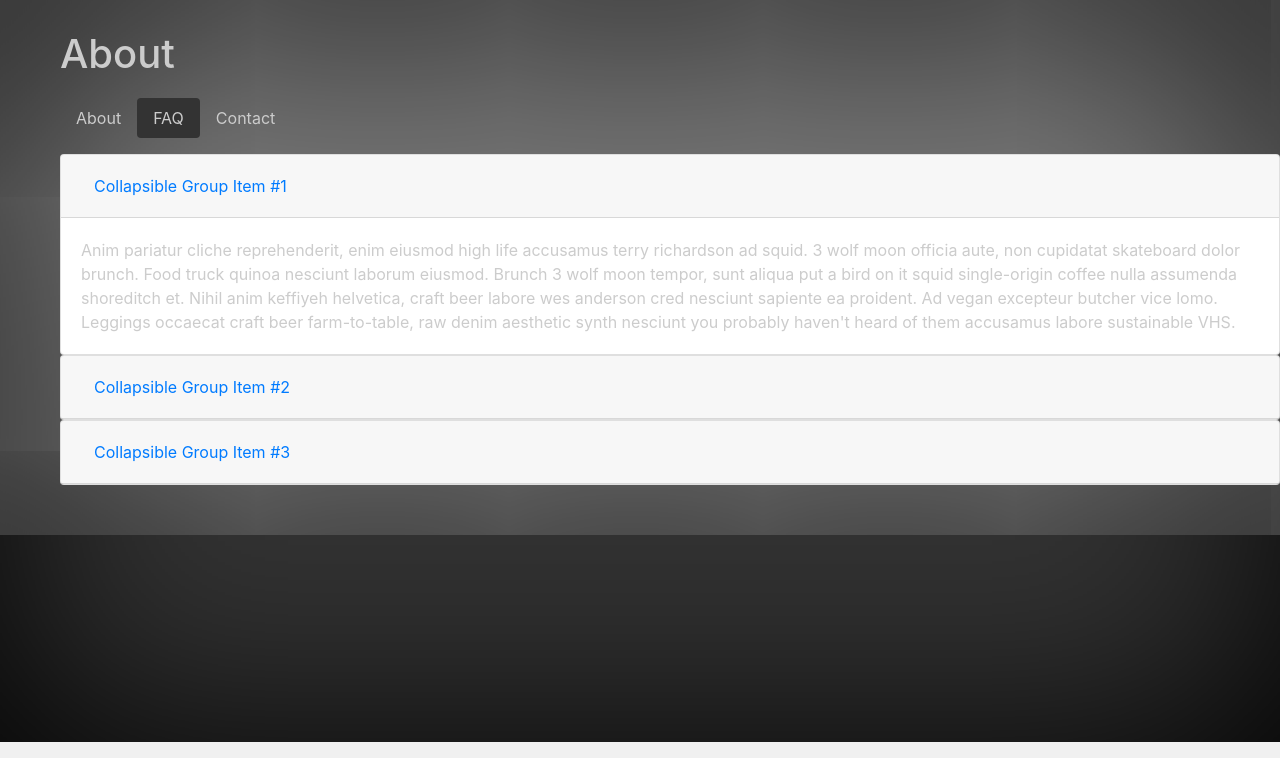
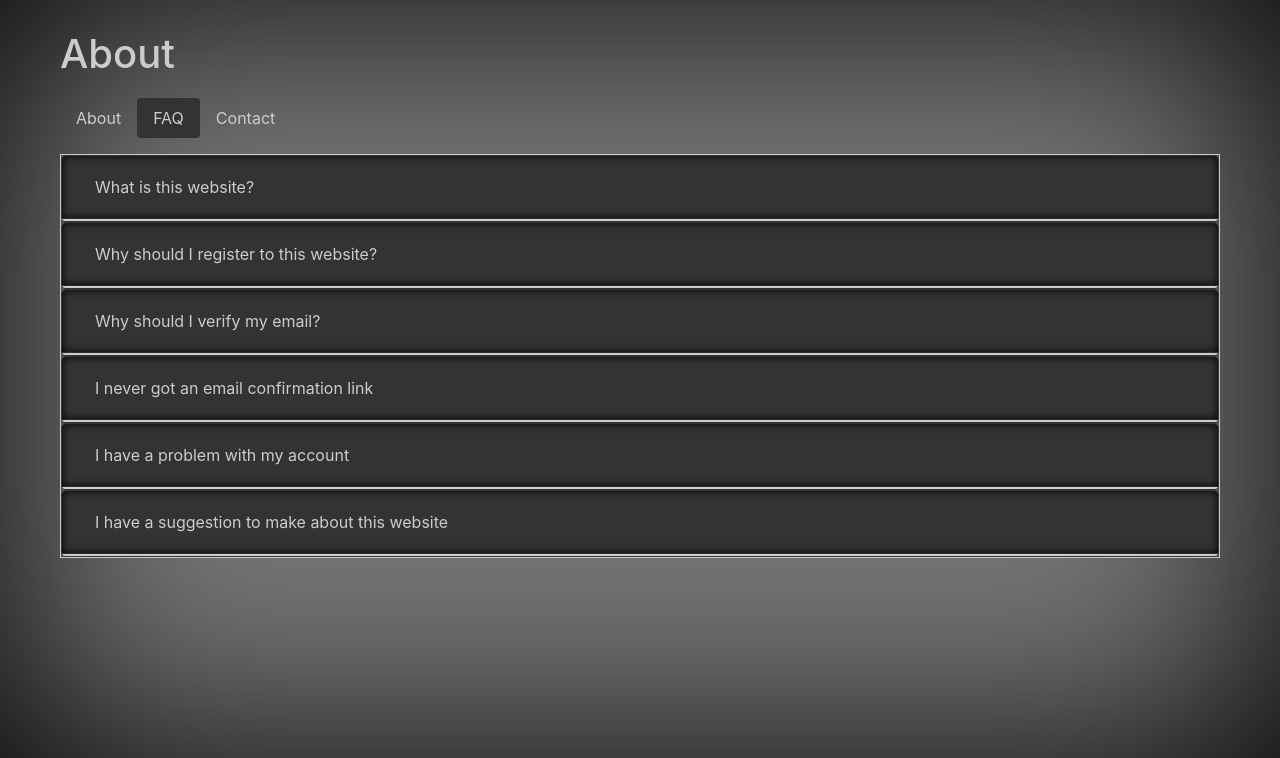
Before and after one commit to bclai7/Top_HHA, a Flask app: page /about in a window 1280 px wide, after a click on "FAQ". Shown: the part 58-816 px from the top of the page. Run offline with Flask 2, Linux system fonts and the light colour scheme; parts of the project's set-up code (start-up, migrations or seed data) failed here and were passed over; some libraries are stand-ins or nearby versions.

Commit message:
Update FAQ on about page
-Added FAQ questions on about page
-Formated FAQ accordion element to fit color scheme of website

```diff
--- a/static/css/coolgrey_theme.css
+++ b/static/css/coolgrey_theme.css
@@ -229,3 +229,38 @@ input[type="range"]::-ms-fill-upper {
   color: white;
   background: #333;
 }
+
+/* FAQ */
+.accordion{
+  border: solid 1px #ccc;
+}
+.accordion .card {
+  border-color: #333;
+  padding-bottom: 2px;
+  background: #ccc;
+}
+
+.accordion .card .card-header{
+  background: #333;
+  box-shadow: inset 0 0 .5rem black;
+}
+
+.accordion .card .card-header .btn-link{
+  color: #ccc;
+}
+
+.accordion .card .card-header .btn-link:hover{
+  color: white;
+  text-decoration: none;
+}
+
+.accordion .card .card-header .btn-link:active,
+.accordion .card .card-header .btn-link:focus{
+  text-decoration: none;
+}
+
+.accordion .card .card-body{
+  background: #ccc;
+  color: #333;
+  border: solid 1px #333;
+}
--- a/static/css/styles.css
+++ b/static/css/styles.css
@@ -381,6 +381,6 @@ a, .close{
 
 /* ABOUT PAGE */
 .aboutContent{
-  margin: 20px 0 0 60px;
-  padding: 0 0 50px 0;
+  margin: 20px 60px 0 60px;
+  padding: 0 0 200px 0;
 }
--- a/templates/about.html
+++ b/templates/about.html
@@ -24,50 +24,106 @@
 
       <!-- FAQ Page -->
       <div class="tab-pane fade" id="pills-faq" role="tabpanel" aria-labelledby="pills-faq-tab">
-        <div id="accordion">
+        <div class="accordion" id="accordion">
+
           <div class="card">
             <div class="card-header" id="headingOne">
               <h5 class="mb-0">
-                <button class="btn btn-link" data-toggle="collapse" data-target="#collapseOne" aria-expanded="true" aria-controls="collapseOne">
-                  Collapsible Group Item #1
+                <button class="btn btn-link collapsed" data-toggle="collapse" data-target="#collapseOne" aria-expanded="false" aria-controls="collapseOne">
+                  What is this website?
                 </button>
               </h5>
             </div>
-
-            <div id="collapseOne" class="collapse show" aria-labelledby="headingOne" data-parent="#accordion">
+            <div id="collapseOne" class="collapse" aria-labelledby="headingOne" data-parent="#accordion">
               <div class="card-body">
-                Anim pariatur cliche reprehenderit, enim eiusmod high life accusamus terry richardson ad squid. 3 wolf moon officia aute, non cupidatat skateboard dolor brunch. Food truck quinoa nesciunt laborum eiusmod. Brunch 3 wolf moon tempor, sunt aliqua put a bird on it squid single-origin coffee nulla assumenda shoreditch et. Nihil anim keffiyeh helvetica, craft beer labore wes anderson cred nesciunt sapiente ea proident. Ad vegan excepteur butcher vice lomo. Leggings occaecat craft beer farm-to-table, raw denim aesthetic synth nesciunt you probably haven't heard of them accusamus labore sustainable VHS.
+                MyTopHHA.com is a website where you can make a list of your top Hip Hop Artists. First, you have to set your criteria based off of a list
+                of categories on the "My Criteria" page. Next, you go to the "Rate Artists" page and select the hip hop artists you would like to rate.
+                You will then rate the artists on a scale from 1 to 10 for each category. Your criteria settings combined with your artist ratings will
+                give the artists a total score, and rank them in order on the "My Top Artists" page. For a full decription please visit the "About" tab.
               </div>
             </div>
           </div>
+
           <div class="card">
             <div class="card-header" id="headingTwo">
               <h5 class="mb-0">
                 <button class="btn btn-link collapsed" data-toggle="collapse" data-target="#collapseTwo" aria-expanded="false" aria-controls="collapseTwo">
-                  Collapsible Group Item #2
+                  Why should I register to this website?
                 </button>
               </h5>
             </div>
             <div id="collapseTwo" class="collapse" aria-labelledby="headingTwo" data-parent="#accordion">
               <div class="card-body">
-                Anim pariatur cliche reprehenderit, enim eiusmod high life accusamus terry richardson ad squid. 3 wolf moon officia aute, non cupidatat skateboard dolor brunch. Food truck quinoa nesciunt laborum eiusmod. Brunch 3 wolf moon tempor, sunt aliqua put a bird on it squid single-origin coffee nulla assumenda shoreditch et. Nihil anim keffiyeh helvetica, craft beer labore wes anderson cred nesciunt sapiente ea proident. Ad vegan excepteur butcher vice lomo. Leggings occaecat craft beer farm-to-table, raw denim aesthetic synth nesciunt you probably haven't heard of them accusamus labore sustainable VHS.
+                Without registering, your settings and ratings will not be saved between sessions. This means if you ever clear your cookies or switch
+                devices, your data will be lost. Registering to MyTopHHA.com will save your information across all sessions and devices.
               </div>
             </div>
           </div>
+
           <div class="card">
             <div class="card-header" id="headingThree">
               <h5 class="mb-0">
                 <button class="btn btn-link collapsed" data-toggle="collapse" data-target="#collapseThree" aria-expanded="false" aria-controls="collapseThree">
-                  Collapsible Group Item #3
+                  Why should I verify my email?
                 </button>
               </h5>
             </div>
             <div id="collapseThree" class="collapse" aria-labelledby="headingThree" data-parent="#accordion">
               <div class="card-body">
-                Anim pariatur cliche reprehenderit, enim eiusmod high life accusamus terry richardson ad squid. 3 wolf moon officia aute, non cupidatat skateboard dolor brunch. Food truck quinoa nesciunt laborum eiusmod. Brunch 3 wolf moon tempor, sunt aliqua put a bird on it squid single-origin coffee nulla assumenda shoreditch et. Nihil anim keffiyeh helvetica, craft beer labore wes anderson cred nesciunt sapiente ea proident. Ad vegan excepteur butcher vice lomo. Leggings occaecat craft beer farm-to-table, raw denim aesthetic synth nesciunt you probably haven't heard of them accusamus labore sustainable VHS.
+                Verifying your email allows you to reset your password whenever you forget it. Otherwise, you will not be able to reset your password until
+                your email is verified.
               </div>
             </div>
           </div>
+
+          <div class="card">
+            <div class="card-header" id="headingFour">
+              <h5 class="mb-0">
+                <button class="btn btn-link collapsed" data-toggle="collapse" data-target="#collapseFour" aria-expanded="false" aria-controls="collapseFour">
+                  I never got an email confirmation link
+                </button>
+              </h5>
+            </div>
+            <div id="collapseFour" class="collapse" aria-labelledby="headingFour" data-parent="#accordion">
+              <div class="card-body">
+                If you did not receive an email confirmation link, first double check to make sure that your email is entered correctly on the website.
+                If your email is correct, then please check the Spam folder in your email inbox for the confirmation link. If you still can't find the
+                confirmation email, please contact us through the contact form on the "Contact Us" tab of the about page
+              </div>
+            </div>
+          </div>
+
+          <div class="card">
+            <div class="card-header" id="headingFive">
+              <h5 class="mb-0">
+                <button class="btn btn-link collapsed" data-toggle="collapse" data-target="#collapseFive" aria-expanded="false" aria-controls="collapseFive">
+                  I have a problem with my account
+                </button>
+              </h5>
+            </div>
+            <div id="collapseFive" class="collapse" aria-labelledby="headingFive" data-parent="#accordion">
+              <div class="card-body">
+                If you are having any trouble with your account, please let us know through the contact form.
+              </div>
+            </div>
+          </div>
+
+          <div class="card">
+            <div class="card-header" id="headingSix">
+              <h5 class="mb-0">
+                <button class="btn btn-link collapsed" data-toggle="collapse" data-target="#collapseSix" aria-expanded="false" aria-controls="collapseSix">
+                  I have a suggestion to make about this website
+                </button>
+              </h5>
+            </div>
+            <div id="collapseSix" class="collapse" aria-labelledby="headingSix" data-parent="#accordion">
+              <div class="card-body">
+                Let us know! Any feedback is welcome. Contact us through the contact form.
+              </div>
+            </div>
+          </div>
+
+
         </div>
       </div>
 
--- a/templates/home.html
+++ b/templates/home.html
@@ -40,7 +40,7 @@
       <div class="container">
         <div class="carousel-caption text-left">
           <h1>Rate Artists.</h1>
-          <p>Then you have to select and rate your artists.</p>
+          <p>Then you select and rate your artists.</p>
         </div>
       </div>
     </div>
```
